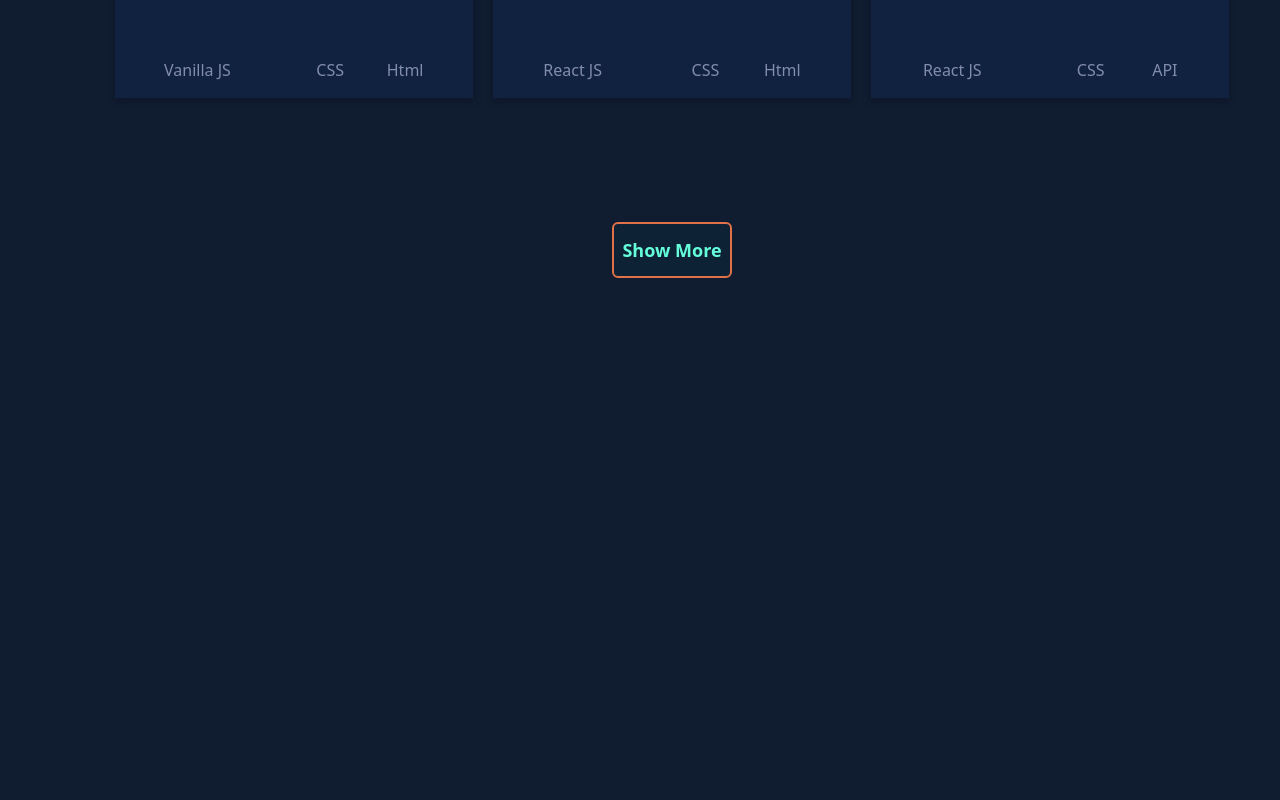
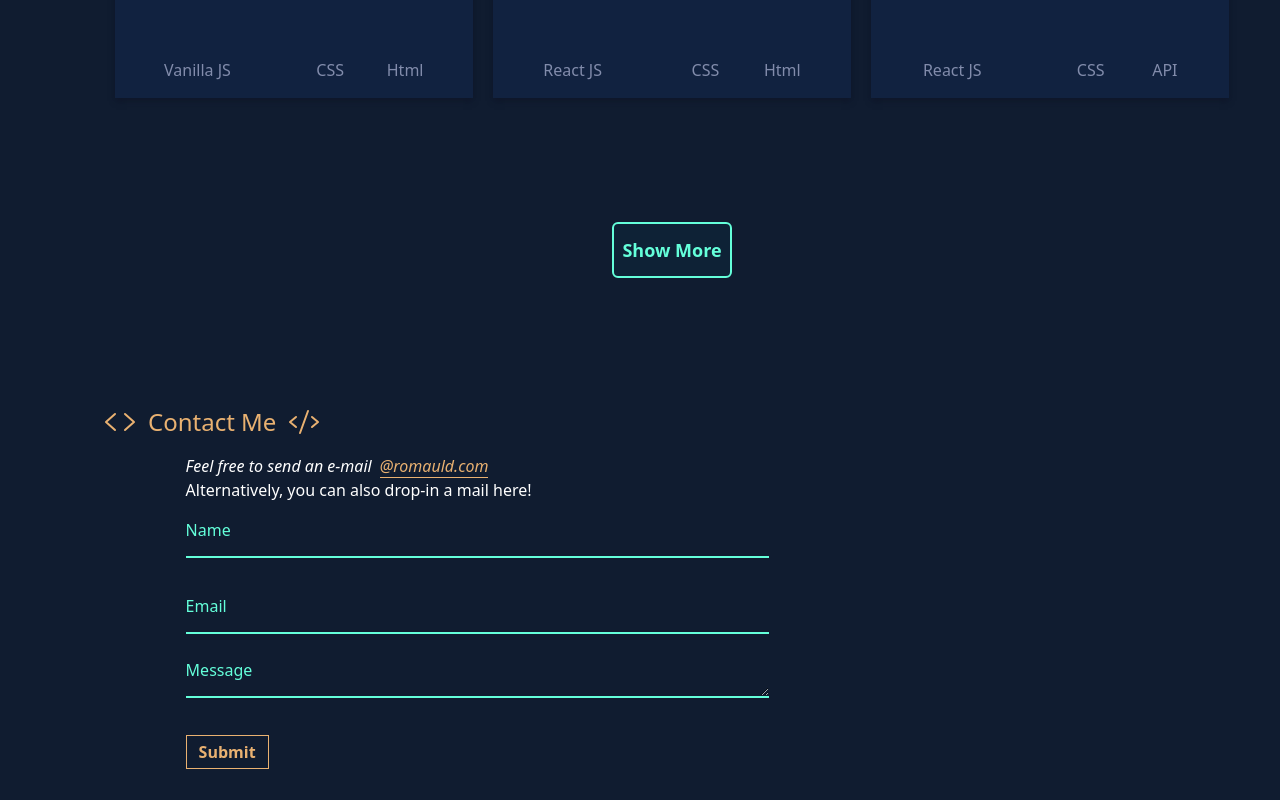
Before and after one commit to Elochukwu3/romauld, a React (Create React App) app: page / in a window 1280 px wide. Shown: the part 1977-2777 px from the top of the page. Before the commit the page ends 2367 px from the top, so only its background shows below. Built offline with nearby package versions, Linux system fonts and the light colour scheme.

Commit message:
feat; contact updated

```diff
--- a/package.json
+++ b/package.json
@@ -3,6 +3,7 @@
   "version": "0.1.0",
   "private": true,
   "dependencies": {
+    "@emailjs/browser": "^3.10.0",
     "@testing-library/jest-dom": "^5.16.5",
     "@testing-library/react": "^13.4.0",
     "@testing-library/user-event": "^13.5.0",
@@ -10,6 +11,7 @@
     "phosphor-react": "^1.4.1",
     "react": "^18.2.0",
     "react-dom": "^18.2.0",
+    "react-router-dom": "^6.4.3",
     "react-router-hash-link": "^2.4.3",
     "react-scripts": "5.0.1",
     "web-vitals": "^2.1.4"
--- a/src/App.js
+++ b/src/App.js
@@ -1,6 +1,7 @@
 
 
 import About from "./components/About";
+import Contact from "./components/Contact";
 import Footer from "./components/Footer";
 import Home from "./components/Home";
 import NavBar from "./components/NavBar";
@@ -23,9 +24,9 @@ function App() {
         <>
         <Projects/>
         </>
-
+       <Contact/>
       </main>
-      <footer className="hidden max-sm:block max-sm:py-10">
+      <footer className="hidden max-sm:block max-sm:py-10 max-sm:flex-wrap">
         <Footer/>
       </footer>
     </div>
--- a/src/components/About.jsx
+++ b/src/components/About.jsx
@@ -9,6 +9,7 @@ import {
   FacebookLogo,
 } from "phosphor-react";
 import profilImg from "../texture-img/elo.png";
+import CV from'../assets/Cv.pdf'
 
 export default function About() {
   return (
--- a/src/components/Contact.jsx
+++ b/src/components/Contact.jsx
@@ -1,20 +1,121 @@
-import React from 'react';
-import { Code, CodeSimple } from 'phosphor-react';
+import React,{useState} from "react";
+import { Code, CodeSimple } from "phosphor-react";
+import { Link } from "react-router-dom";
+import emailJs from '@emailjs/browser'
+export default function Contact() {
+    const [value, setValue] = useState({username:"", email:"", message:""})
+    const{username, email, message} = value
+    const sendEmail = (e)=>{
+        e.preventDefault();
+        if (emailJs.sendForm("service_j5ibj4f", "template_pcr0asj", e.target, "aF3tKuqaEPz4Ti0U_") ) {
+            setValue({
+                ...value,
+                username:"", email:"", message:""
+            })
+        }else{
 
-export default function Contact() {
+        }
+
+
+    }
+    const changeValue =(e)=>{
+        setValue({
+            ...value,
+            [e.target.name]: e.target.value
+        })
+    }
   return (
     <div>
+      <div>
         <div>
-            <div>
-        {" "}
-        <p className="flex item-center py-4">
           {" "}
-          <CodeSimple size={32} color="#00ffff" />
-          <span className="text-2xl text-[#64ffda] px-3">Contact Me</span>
-          <Code size={32} color="#00ffff" />
-        </p>
+          <p className="flex item-center py-4 pl-10">
+            {" "}
+            <CodeSimple size={32} color="#e9b171" />
+            <span className="text-2xl text-[#e9b171] px-3">Contact Me</span>
+            <Code size={32} color="#e9b171" />
+          </p>
+        </div>
+        <section className="flex justify-center">
+          <div className="w-4/5 text-white max-sm:break-keep">
+            <div className="italic max-sm:break-keep">
+              Feel free to send an e-mail
+              <span className="border-b mx-2 text-[#e9b171] border-[#e9b171]">
+                <Link
+                  to="/email"
+                  onClick={() =>
+                    (window.location = "mailto:oguajuromauld5@gmail.com")
+                  }
+                >
+                  @romauld.com
+                </Link>
+              </span>
+            </div>
+            <p> Alternatively, you can also drop-in a mail here!</p>
+          </div>
+        </section>
+        <div className="flex justify-center">
+          <form action="#" className="w-4/5" onSubmit={sendEmail}>
+            <div className="w-3/5 max-sm:w-full pt-4 pb-3 relative">
+              <input
+                type="text"
+                id="username"
+                name="username"
+                value={username}
+                onChange={changeValue}
+                className="inputTag text-white outline-none w-full px-3 h-10 outline-0 appearance-none  border-b-2 border-[#64ffda] bg-[#101c30] rounded-none"
+                required
+              />
+              <label
+                htmlFor="username"
+                className="text-[#64ffda] absolute inset-x-0 floating-label"
+              >
+                Name
+              </label>
+            </div>
+            <div className="w-3/5 max-sm:w-full relative">
+              <br />
+              <input
+                type="email"
+                id="email"
+                name="email"
+                value={email}
+                onChange={changeValue}
+                className="inputTag text-white outline-none w-full px-3 h-10 outline-0 appearance-none  border-b-2 border-[#64ffda] bg-[#101c30] rounded-none"
+                required
+              />
+              <label
+                htmlFor="email"
+                className="text-[#64ffda] absolute inset-x-0 floating-label"
+              >
+                Email
+              </label>
+            </div>
+            <div className="w-3/5 max-sm:w-full relative">
+              <br />
+              <textarea
+                name="message"
+                id="message"
+                value={message}
+                onChange={changeValue}
+                className="inputTag text-white w-full px-3 h-10 outline-none appearance-none  border-b-2 border-[#64ffda] bg-[#101c30] rounded-none"
+                required
+              ></textarea>
+              <label
+                htmlFor="email"
+                className="text-[#64ffda] absolute inset-x-0 floating-label"
+              >
+                Message
+              </label>
+            </div>
+            <div className="h-24 flex items-center">
+              <button className="text-[#e9b171] border border-[#e9b171] px-3 py-1 font-semibold hover:text-sm" type="submit">
+                Submit
+              </button>
+            </div>
+          </form>
+        </div>
       </div>
-        </div>
     </div>
-  )
+  );
 }
--- a/src/components/Mapp.jsx
+++ b/src/components/Mapp.jsx
@@ -17,7 +17,7 @@ export default function Mapp({projectItems}) {
                         <Folder size={30} />
                       </div>
                       <div className="flex items-center">
-                        <p className="pr-2">
+                        <p className="pr-2 hover:text-[#64ffda]">
                           {" "}
                           <Link size={30} />
                         </p>
--- a/src/components/Projects.jsx
+++ b/src/components/Projects.jsx
@@ -28,7 +28,7 @@ export default function Projects() {
             showMore ? <Mapp projectItems={projectMore}/> :""
           }
         <div className="w-full flex justify-center h-60 items-center">
-        <button onClick={()=>setShowMore(!showMore)} className='w-30 px-2 font-semibold border-2 border-[#64ffda] text-[#64ffda] rounded-md py-3 font-semibold text-lg bg-[#0e2236] border-2 border-[#e17148]'>
+        <button onClick={()=>setShowMore(!showMore)} className='w-30 px-2 font-semibold border-2 border-[#64ffda] text-[#64ffda] rounded-md py-3 font-semibold text-lg bg-[#0e2236]'>
           {
             showMore ? "Show Less" : "Show More"
           }
--- a/src/index.css
+++ b/src/index.css
@@ -18,6 +18,7 @@ body{
    background-color: #101c30;
    overflow-x: hidden;
 }
+
 .menu-cont{
    transition:  950ms ease-in-out !important;
 
@@ -34,3 +35,19 @@ canvas{
    transition: 1s ease-in-out;
    transition-property: transform;
 }
+
+.inputTag:focus ~ .floating-label,
+.inputTag:not(:focus):valid ~ .floating-label{
+  top: 8px;
+  bottom: 10px;
+  left: 20px;
+  font-size: 11px;
+  opacity: 1;
+  color: #e9b171;
+}
+
+
+.floating-label {
+  pointer-events: none;
+  transition: 0.2s ease all;
+}
--- a/src/index.js
+++ b/src/index.js
@@ -2,9 +2,12 @@ import React from 'react';
 import ReactDOM from 'react-dom/client';
 import './index.css';
 import App from './App';
+import {BrowserRouter} from 'react-router-dom'
 const root = ReactDOM.createRoot(document.getElementById('root'));
 root.render(
   <React.StrictMode>
+    <BrowserRouter>
     <App />
+    </BrowserRouter>
   </React.StrictMode>
 );
```
Also changed, not shown: 2 other files (tests, documents, lock files or other folders).
